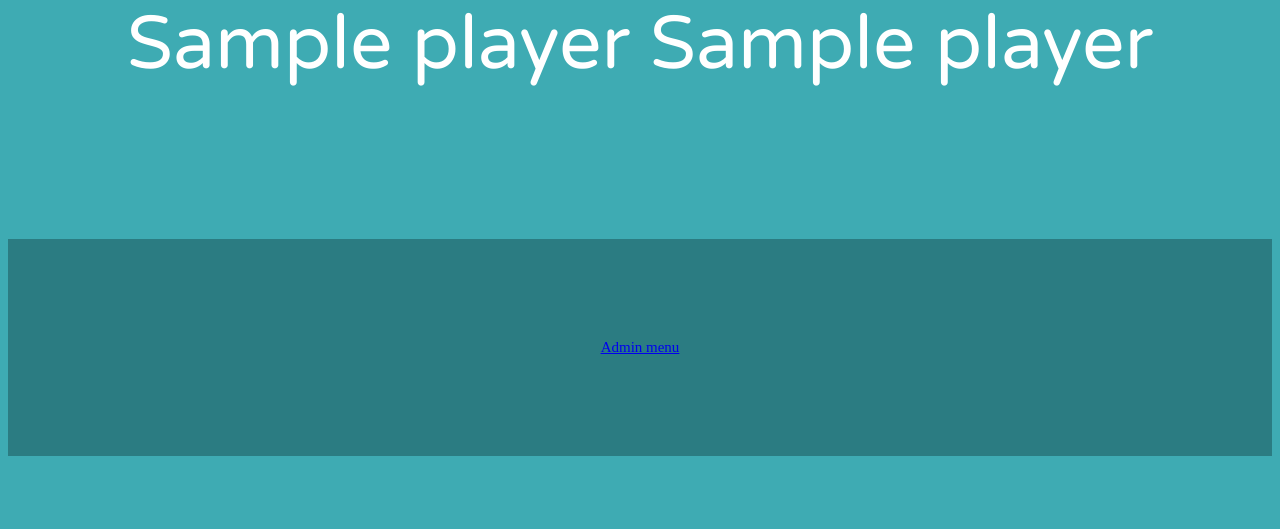
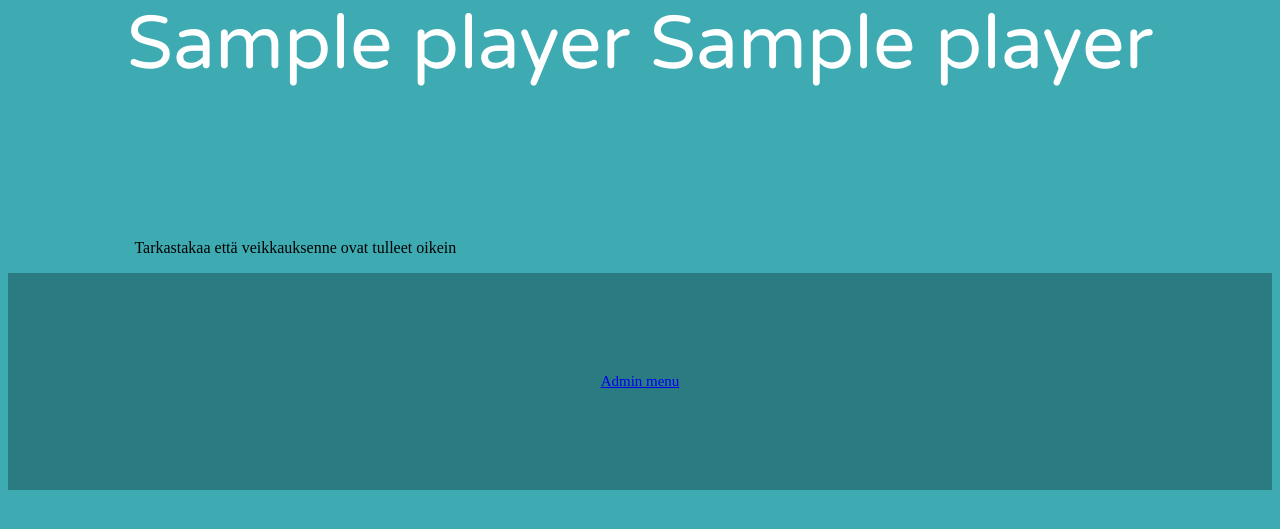
Before and after one commit to Saukka/Euroveikkaus, a Flask app: template templates/index.html in a window 1280 px wide. Shown: the part 194-723 px from the top of the page. Run offline with Flask 2, Linux system fonts and the light colour scheme; the template is opened without the code that fills it: most values are stand-ins (such as "Sample title", 1, 10 or a date in 2020).

Commit message:
tarkasus text

```diff
--- a/static/style.css
+++ b/static/style.css
@@ -55,7 +55,6 @@ h1 {
     text-align: center;
     font-size: 15px;
     background-color: #2b7c82;
-    margin-top: 150px;
     bottom: 0;
     left: 0;
     right: 0;
--- a/templates/index.html
+++ b/templates/index.html
@@ -22,6 +22,7 @@
     {% endfor %}
 </div>
 
+<p style="text-align:left; margin-top: 150px; margin-left: 10%; ">Tarkastakaa että veikkauksenne ovat tulleet oikein</p>
 <div id="bottom">
     <a href="/adminmenu">Admin menu</a>
 </div>
```
